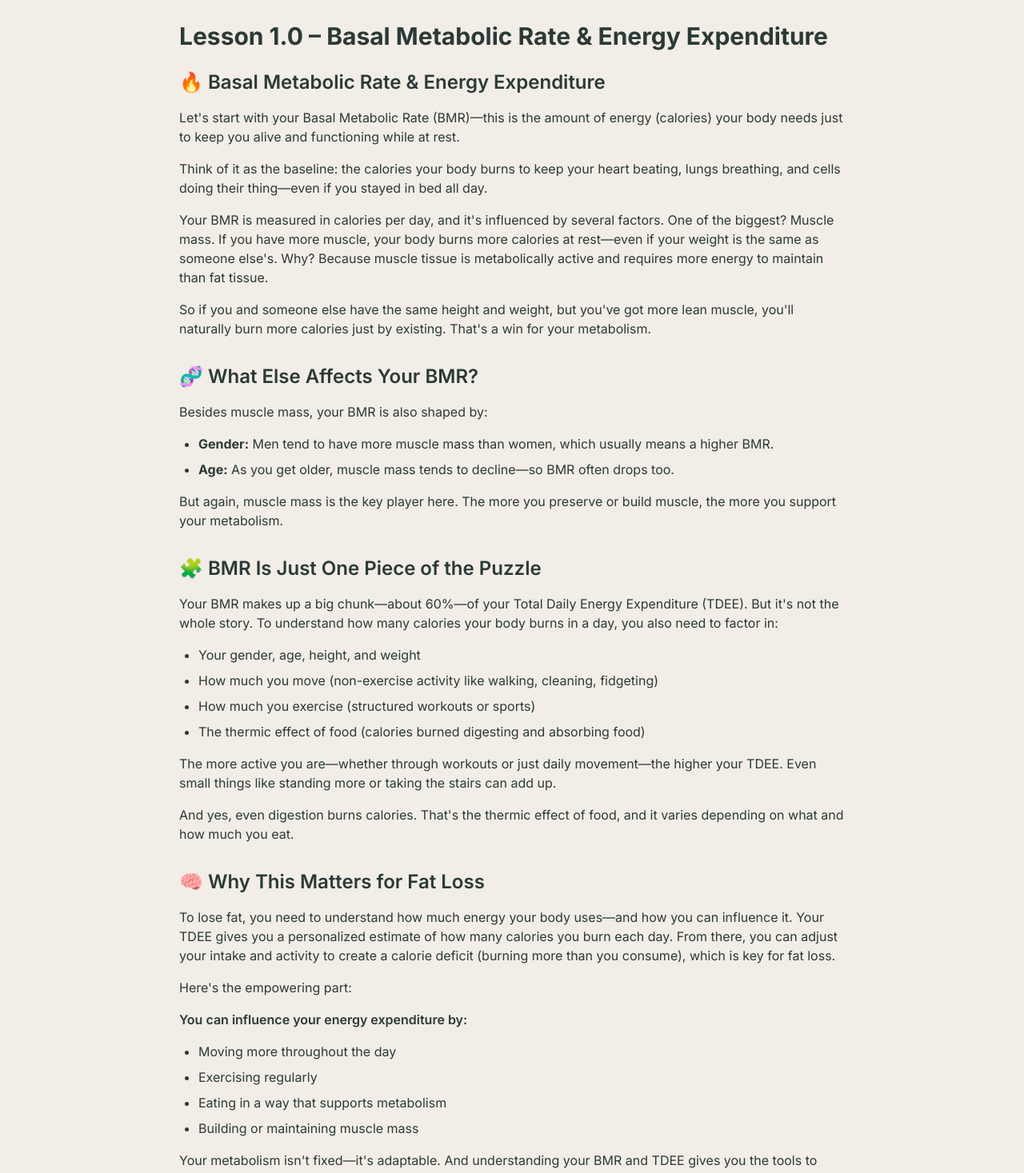
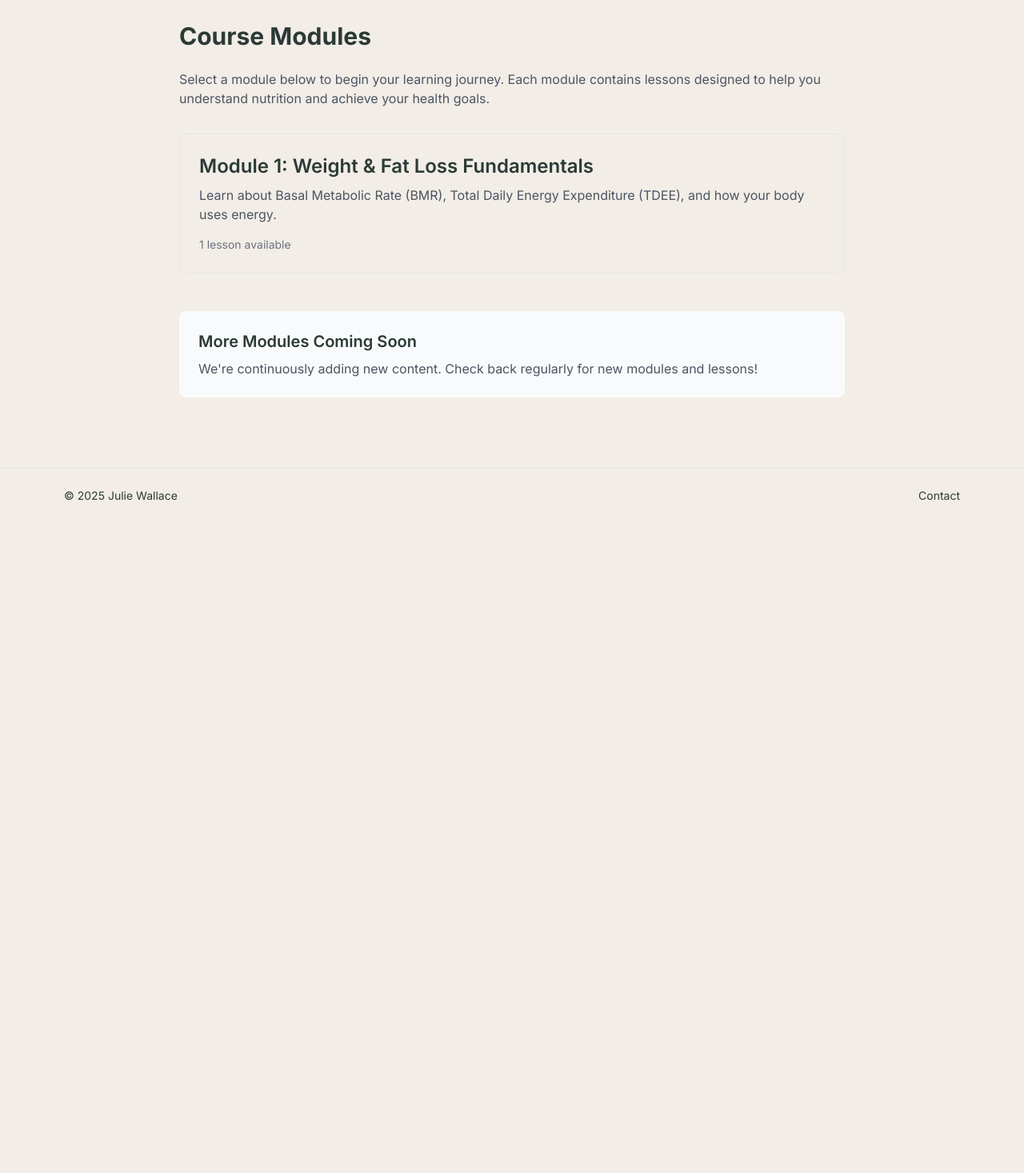
Before and after one commit to mr601s/nutritionist-marketplace-crm, a Next.js app: page /courses in a window 1280 px wide. Shown: the part 140-1607 px from the top of the page at 80% size. After the commit the page ends 800 px from the top, so only its background shows below. Built offline with nearby package versions, Linux system fonts and the light colour scheme.

Commit message:
Add module selection route and Module 1 lesson under /courses navigation
Updated the CoursesPage component to include course modules and lessons. Removed placeholder content and added a new section for future modules.

```diff
--- a/app/courses/page.tsx
+++ b/app/courses/page.tsx
@@ -1,76 +1,46 @@
+import Link from 'next/link';
+
 export default function CoursesPage() {
+  const modules = [
+    {
+      id: 'module-1',
+      title: 'Module 1: Weight & Fat Loss Fundamentals',
+      description: 'Learn about Basal Metabolic Rate (BMR), Total Daily Energy Expenditure (TDEE), and how your body uses energy.',
+      lessons: 1,
+      href: '/courses/module-1'
+    },
+    // Future modules can be added here
+  ];
+
   return (
     <main className="p-8 max-w-4xl mx-auto">
-      <h1 className="text-3xl font-bold mb-6">Lesson 1.0 – Basal Metabolic Rate &amp; Energy Expenditure</h1>
+      <h1 className="text-3xl font-bold mb-6">Course Modules</h1>
+      <p className="mb-8 text-gray-600">
+        Select a module below to begin your learning journey. Each module contains lessons designed to help you understand nutrition and achieve your health goals.
+      </p>
 
-      <section className="mb-8">
-        <h2 className="text-2xl font-semibold mb-4">🔥 Basal Metabolic Rate &amp; Energy Expenditure</h2>
-        <p className="mb-4">
-          Let&apos;s start with your Basal Metabolic Rate (BMR)—this is the amount of energy (calories) your body needs just to keep you alive and functioning while at rest.
+      <div className="grid gap-6">
+        {modules.map((module) => (
+          <Link
+            key={module.id}
+            href={module.href}
+            className="block p-6 border border-gray-200 rounded-lg hover:border-brand hover:shadow-lg transition-all"
+          >
+            <h2 className="text-2xl font-semibold mb-2">{module.title}</h2>
+            <p className="text-gray-600 mb-4">{module.description}</p>
+            <div className="text-sm text-gray-500">
+              {module.lessons} lesson{module.lessons !== 1 ? 's' : ''} available
+            </div>
+          </Link>
+        ))}
+      </div>
+
+      <div className="mt-12 p-6 bg-gray-50 rounded-lg">
+        <h3 className="text-xl font-semibold mb-2">More Modules Coming Soon</h3>
+        <p className="text-gray-600">
+          We're continuously adding new content. Check back regularly for new modules and lessons!
         </p>
-        <p className="mb-4">
-          Think of it as the baseline: the calories your body burns to keep your heart beating, lungs breathing, and cells doing their thing—even if you stayed in bed all day.
-        </p>
-        <p className="mb-4">
-          Your BMR is measured in calories per day, and it&apos;s influenced by several factors. One of the biggest? Muscle mass. If you have more muscle, your body burns more calories at rest—even if your weight is the same as someone else&apos;s. Why? Because muscle tissue is metabolically active and requires more energy to maintain than fat tissue.
-        </p>
-        <p className="mb-4">
-          So if you and someone else have the same height and weight, but you&apos;ve got more lean muscle, you&apos;ll naturally burn more calories just by existing. That&apos;s a win for your metabolism.
-        </p>
-      </section>
-      <section className="mb-8">
-        <h2 className="text-2xl font-semibold mb-4">🧬 What Else Affects Your BMR?</h2>
-        <p className="mb-4">Besides muscle mass, your BMR is also shaped by:</p>
-        <ul className="list-disc ml-6 mb-4 space-y-2">
-          <li><strong>Gender:</strong> Men tend to have more muscle mass than women, which usually means a higher BMR.</li>
-          <li><strong>Age:</strong> As you get older, muscle mass tends to decline—so BMR often drops too.</li>
-        </ul>
-        <p className="mb-4">
-          But again, muscle mass is the key player here. The more you preserve or build muscle, the more you support your metabolism.
-        </p>
-      </section>
-      <section className="mb-8">
-        <h2 className="text-2xl font-semibold mb-4">🧩 BMR Is Just One Piece of the Puzzle</h2>
-        <p className="mb-4">
-          Your BMR makes up a big chunk—about 60%—of your Total Daily Energy Expenditure (TDEE). But it&apos;s not the whole story. To understand how many calories your body burns in a day, you also need to factor in:
-        </p>
-        <ul className="list-disc ml-6 mb-4 space-y-2">
-          <li>Your gender, age, height, and weight</li>
-          <li>How much you move (non-exercise activity like walking, cleaning, fidgeting)</li>
-          <li>How much you exercise (structured workouts or sports)</li>
-          <li>The thermic effect of food (calories burned digesting and absorbing food)</li>
-        </ul>
-        <p className="mb-4">
-          The more active you are—whether through workouts or just daily movement—the higher your TDEE. Even small things like standing more or taking the stairs can add up.
-        </p>
-        <p className="mb-4">
-          And yes, even digestion burns calories. That&apos;s the thermic effect of food, and it varies depending on what and how much you eat.
-        </p>
-      </section>
-      <section className="mb-8">
-        <h2 className="text-2xl font-semibold mb-4">🧠 Why This Matters for Fat Loss</h2>
-        <p className="mb-4">
-          To lose fat, you need to understand how much energy your body uses—and how you can influence it. Your TDEE gives you a personalized estimate of how many calories you burn each day. From there, you can adjust your intake and activity to create a calorie deficit (burning more than you consume), which is key for fat loss.
-        </p>
-        <p className="mb-4">Here&apos;s the empowering part:</p>
-        <p className="mb-4 font-semibold">You can influence your energy expenditure by:</p>
-        <ul className="list-disc ml-6 mb-4 space-y-2">
-          <li>Moving more throughout the day</li>
-          <li>Exercising regularly</li>
-          <li>Eating in a way that supports metabolism</li>
-          <li>Building or maintaining muscle mass</li>
-        </ul>
-        <p className="mb-4">
-          Your metabolism isn&apos;t fixed—it&apos;s adaptable. And understanding your BMR and TDEE gives you the tools to work with your body, not against it.
-        </p>
-      </section>
-      <hr className="my-8"/>
-
-      <section>
-        <p className="text-gray-600">
-          This is a placeholder for future course content. Stay tuned!
-        </p>
-      </section>
+      </div>
     </main>
   );
 }
```
